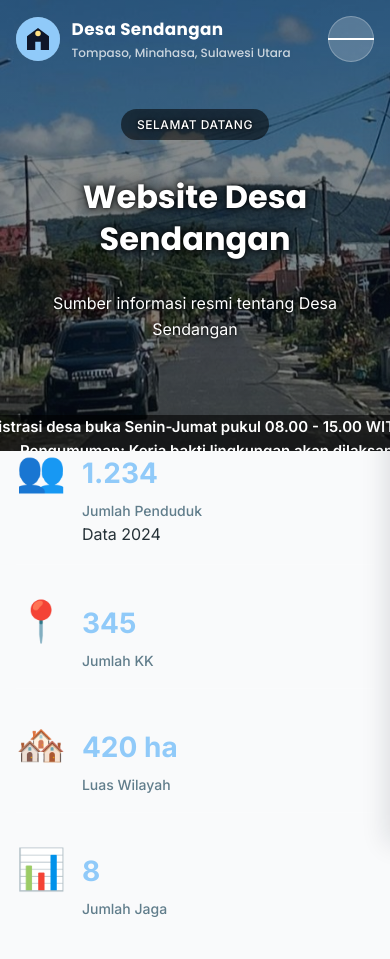
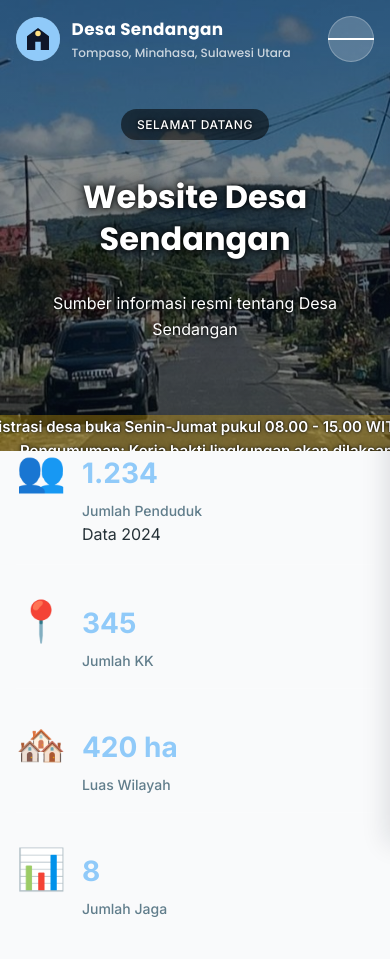
Before and after one commit to sendangantompaso144/webd-sendangan, a PHP site: page / in a window 390 px wide. Shown: the top 959 px of the page. Run offline with PHP 8.4, Linux system fonts and the light colour scheme.

Commit message:
headline color

```diff
--- a/index.php
+++ b/index.php
@@ -409,7 +409,7 @@ render_base_layout([
             .hero-headline-viewport {
                 position: relative;
                 overflow: hidden;
-                background: rgba(0, 0, 0, 0.6);
+                background: rgba(255, 193, 7, 0.3);
                 height: 30px;
                 display: flex;
                 align-items: stretch;
@@ -440,6 +440,9 @@ render_base_layout([
                 display: inline-block;
                 will-change: transform;
                 transition: transform 0.8s ease;
+                text-shadow:
+                    0 0 2px rgba(0, 0, 0, 0.9),
+                    0 0 4px rgba(0, 0, 0, 0.7);
             }
 
             /* Stats Section */
@@ -961,7 +964,7 @@ render_base_layout([
                 }
 
                 .hero-headline-viewport {
-                    height: 30px;
+                    height: 25px;
                 }
 
                 .hero-headline-item {
```
